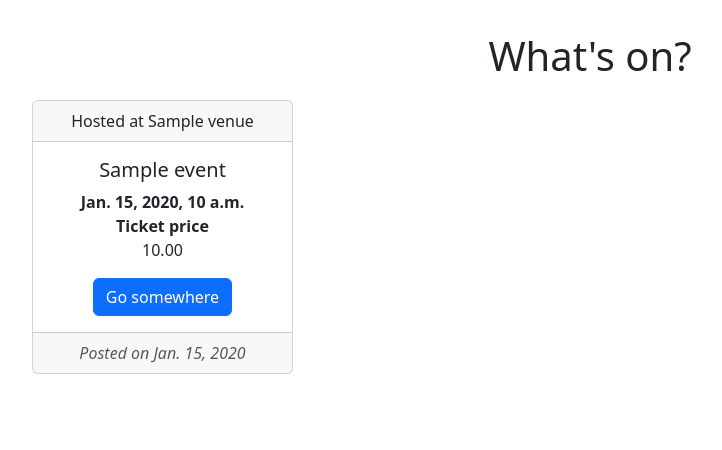
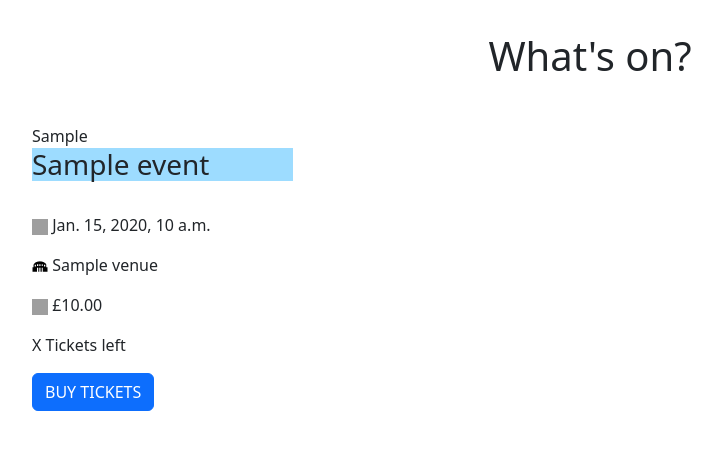
Before and after one commit to avabellaw/bright-times, a Django app: page /events/ in a window 1280 px wide. Shown: the part 61-511 px from the top of the page, without its empty margins (50-772 px from the left). Run offline with Django 5.2, Linux system fonts and the light colour scheme; tables that the repository leaves empty hold one stand-in row (values such as "Sample post"); grey boxes are pictures that could not be loaded.

Commit message:
Add html for event card (#16)

```diff
--- a/events/templates/events/events.html
+++ b/events/templates/events/events.html
@@ -1,4 +1,7 @@
 {% extends 'base.html' %}
+{% load static %}
+
+{% block title %}BrightTimes - Events{% endblock %}
 
 {% block content %}
     <div class="container">
@@ -14,28 +17,49 @@
         <div class="row">
             {% for event in events %}
                 <div class="col-12 col-sm-6 col-md-4 col-lg-3">
-                    <div class="card text-center">
-                        <div class="card-header">Hosted at {{ event.venue.name }}</div>
-                        <div class="card-body">
-                            <h5 class="card-title">{{ event.name }}</h5>
-                            <strong>
-                                <p class="card-text">{{ event.start_date_time }}</p>
-                            </strong>
-                            <strong>Ticket price</strong>
-                            <p class="card-text">
+                    <div class="event-card">
+                        <div class="event-card_img">
+                            <img src="" alt="">
+                            <div class="city-tag">{{ event.venue.address.city }}</div>
+                        </div>
+                        <article class="event-card_content">
+                            <header>
+                                <h3 class="event-card_title">{{ event.name }}</h3>
+                            </header>
+                            <section class="event-card_details">
+                                <p class="date">
+                                    <img src="{% static 'font-awesome/calendar-regular.svg' %}"
+                                         width="16"
+                                         height="16"
+                                         alt="Date and time">
+                                    {{ event.start_date_time }}
+                                </p>
+                                <p class="venue">
+                                    <img src="{% static 'icons/venue.webp' %}"
+                                         width="16"
+                                         height="16"
+                                         alt="Venue">
+                                    {{ event.venue.name }}
+                                </p>
+                                <p class="price">
+                                    <img src="{% static 'font-awesome/tag-solid.svg' %}"
+                                         width="16"
+                                         height="16"
+                                         alt="Ticket price">
                                     {% with price=event.price %}
                                         {% if price == 0.00 %}
                                             Free
                                         {% else %}
-                                        {{ price }}
+                                            £{{ price }}
                                         {% endif %}
                                     {% endwith %}
                                 </p>
-                            <a href="#" class="btn btn-primary">Go somewhere</a>
-                        </div>
-                        <div class="card-footer text-muted">
-                            <em>Posted on {{ event.created_on }}</em>
-                        </div>
+                            </section>
+                            <footer>
+                                <p>X Tickets left</p>
+                                <a href="" class="btn btn-primary">BUY TICKETS</a>
+                            </footer>
+                        </article>
                     </div>
                 </div>
             {% endfor %}
```
Also changed, not shown: readme.md, static/icons/venue.webp (added), 2 other files. Lines whose indentation alone changed are shown as unchanged.
